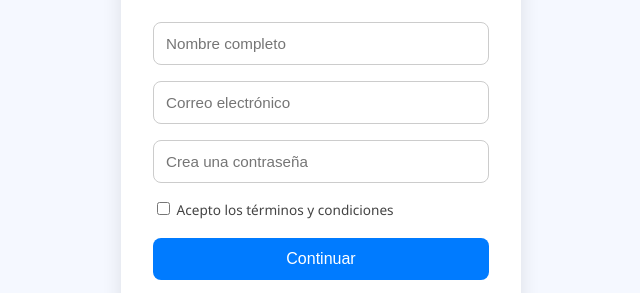
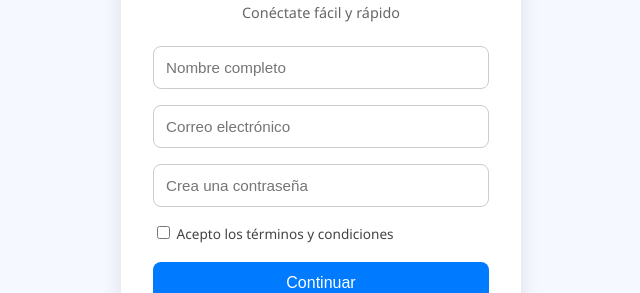
Before and after one commit to LidiaMargarita/pagina-wifi-final, a plain HTML site: page index.html in a window 1280 px wide. Shown: the part 217-510 px from the top of the page, without its empty margins (319-959 px from the left). Drawn offline with Linux system fonts and the light colour scheme.

Commit message:
Update diseño.css

```diff
--- a/diseño.css
+++ b/diseño.css
@@ -15,7 +15,7 @@ body {
 .form-wrapper {
   width: 100%;
   padding: 1rem;
-  margin-top: -8.1rem;
+  margin-top: -5.1rem;
 }
 
 .form-card {
```
